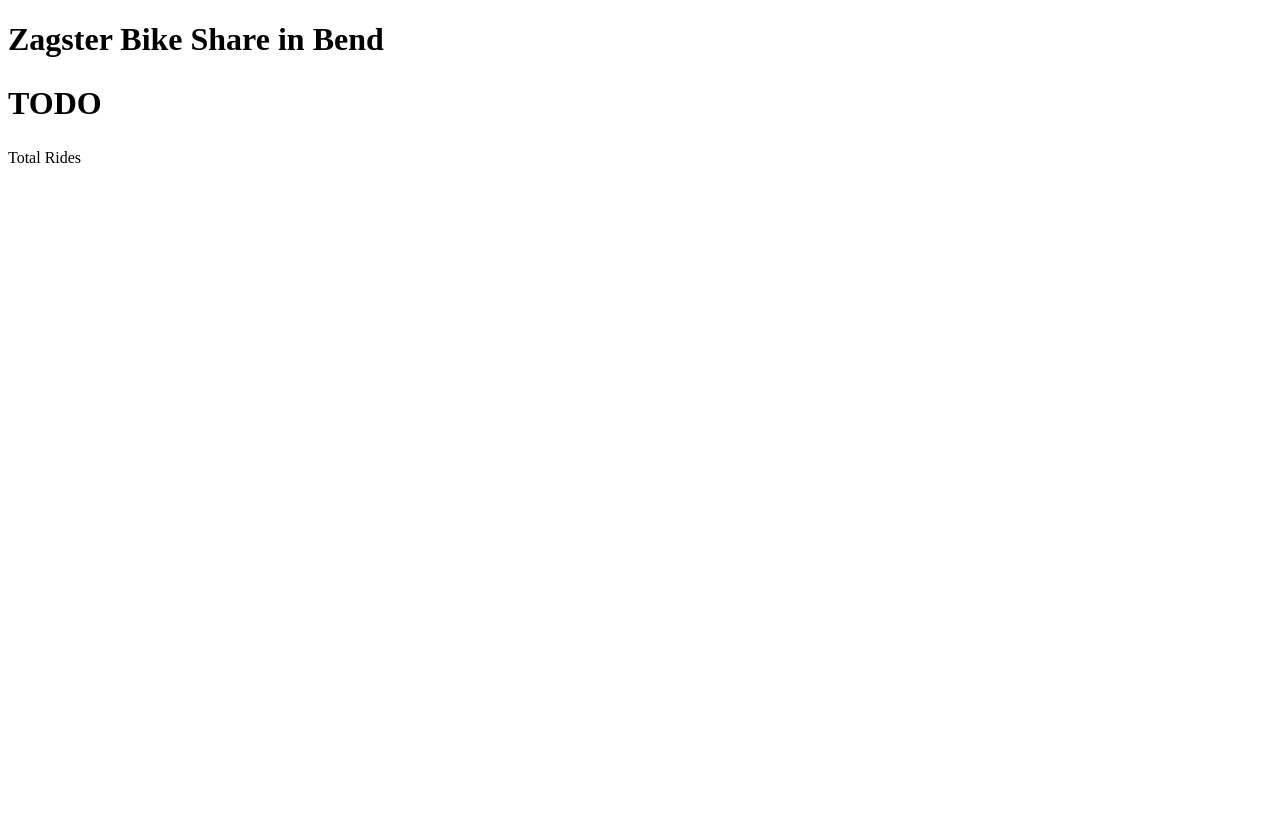
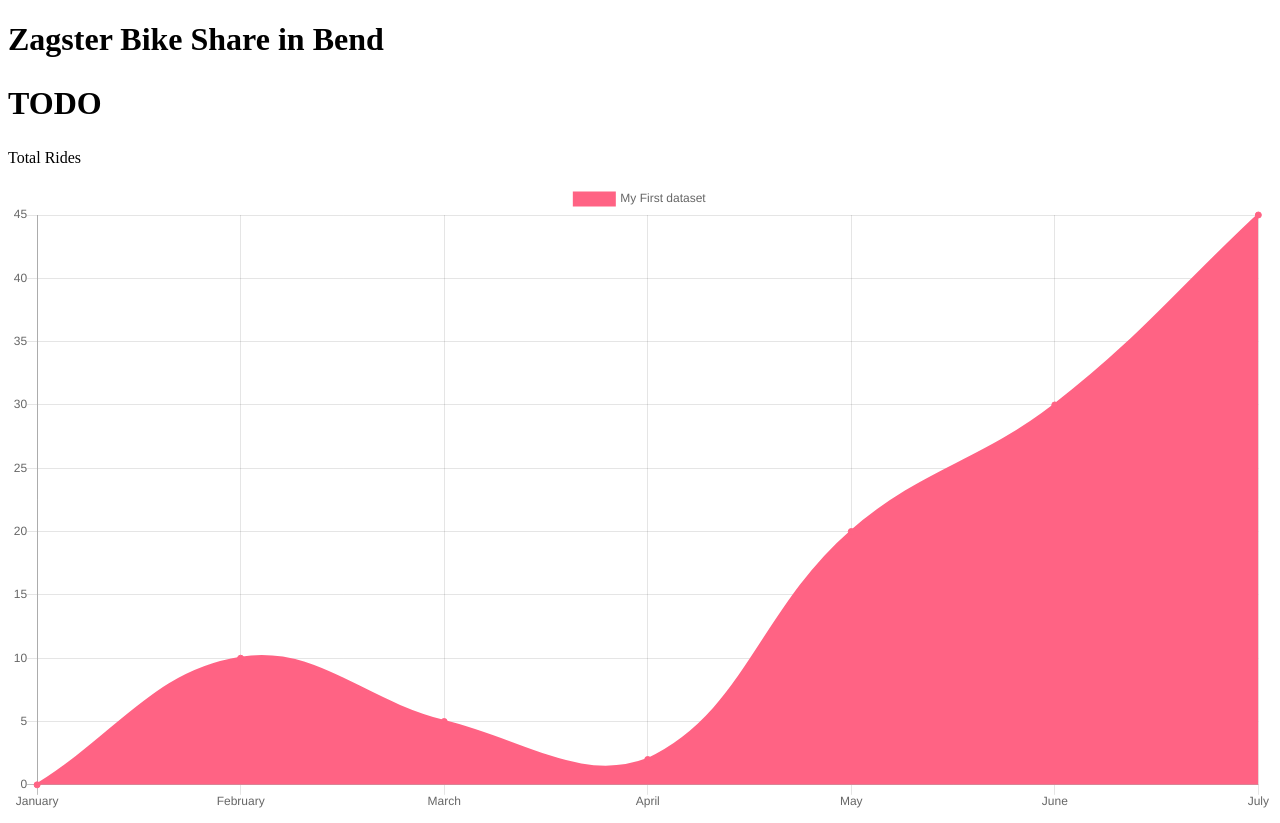
Before and after one commit to jojaramillo/zagster-client, a plain HTML site: page index.html in a window 1280 px wide. Before the commit the page ends 800 px from the top, so only its background shows below. Drawn offline with nearby package versions, Linux system fonts and the light colour scheme; no server answers.

Commit message:
Project Milestone 2
Graph Update

```diff
--- a/index.html
+++ b/index.html
@@ -6,12 +6,15 @@
   <script src="https://code.jquery.com/jquery-3.3.1.min.js" integrity="sha256-FgpCb/KJQlLNfOu91ta32o/NMZxltwRo8QtmkMRdAu8=" crossorigin="anonymous">
   </script>
   <script src="main.js"></script>
+  <script src="https://cdn.jsdelivr.net/npm/chart.js@2.8.0"></script>
 </head>
 <body>
 
 <h1>Zagster Bike Share in Bend</h1>
 <h2 id="rideCount">TODO</h2>
 <p>Total Rides</p>
+<canvas id="myChart"></canvas>
+
 
 </body>
 </html>
--- a/main.js
+++ b/main.js
@@ -1,6 +1,6 @@
 const BASE_URL = "https://zagster-service.herokuapp.com"
 
-$(updateView)
+$(updateGraph)
 
 function updateView() {
   $.getJSON(BASE_URL + "/rides/count" , updateRideCount)
@@ -9,4 +9,28 @@ function updateView() {
 function updateRideCount(data) {
   numberOfRides = data.count
   $("h2#rideCount").html(numberOfRides)
+  alert(numberOfRides);
+  console.log(numberOfRides);
 }
+
+function updateGraph() {
+var ctx = document.getElementById('myChart').getContext('2d');
+var chart = new Chart(ctx, {
+    // The type of chart we want to create
+    type: 'line',
+
+    // The data for our dataset
+    data: {
+        labels: ['January', 'February', 'March', 'April', 'May', 'June', 'July'],
+        datasets: [{
+            label: 'My First dataset',
+            backgroundColor: 'rgb(255, 99, 132)',
+            borderColor: 'rgb(255, 99, 132)',
+            data: [0, 10, 5, 2, 20, 30, 45]
+        }]
+    },
+
+    // Configuration options go here
+    options: {}
+});
+}
```
